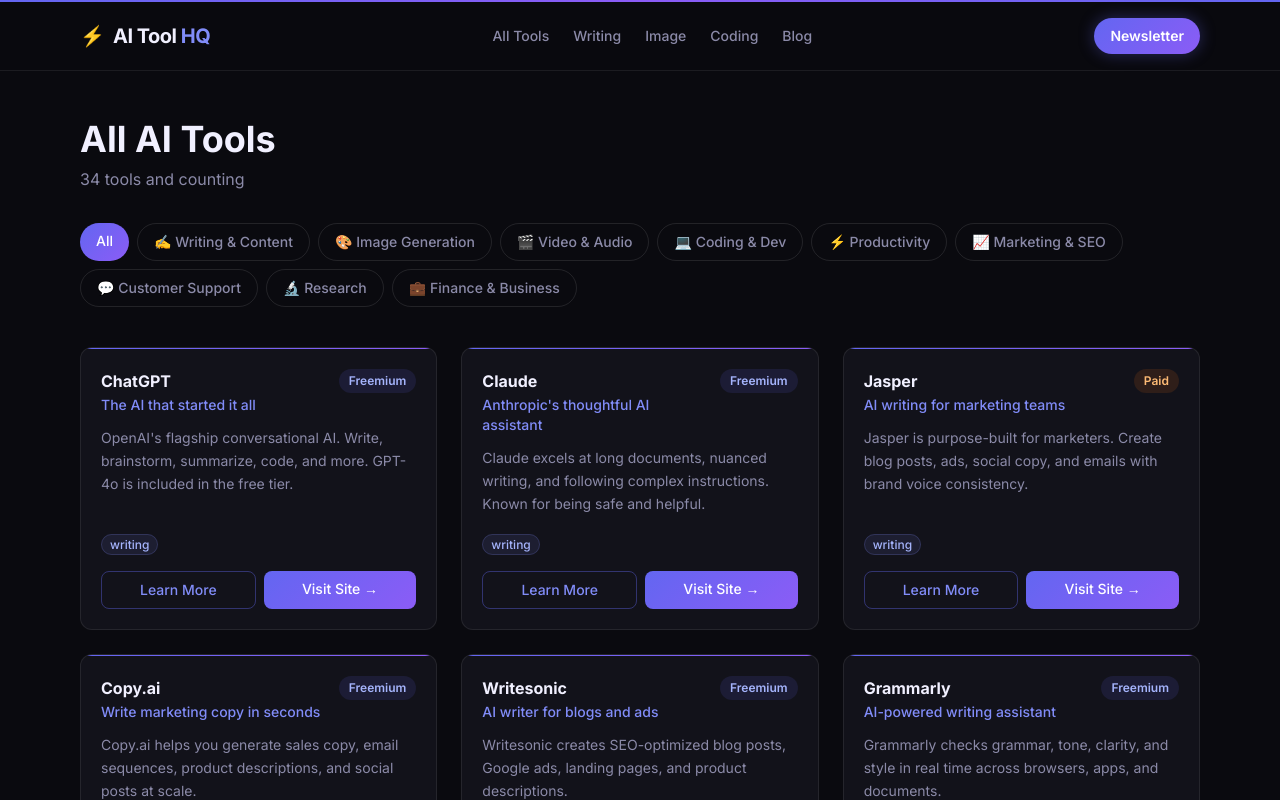
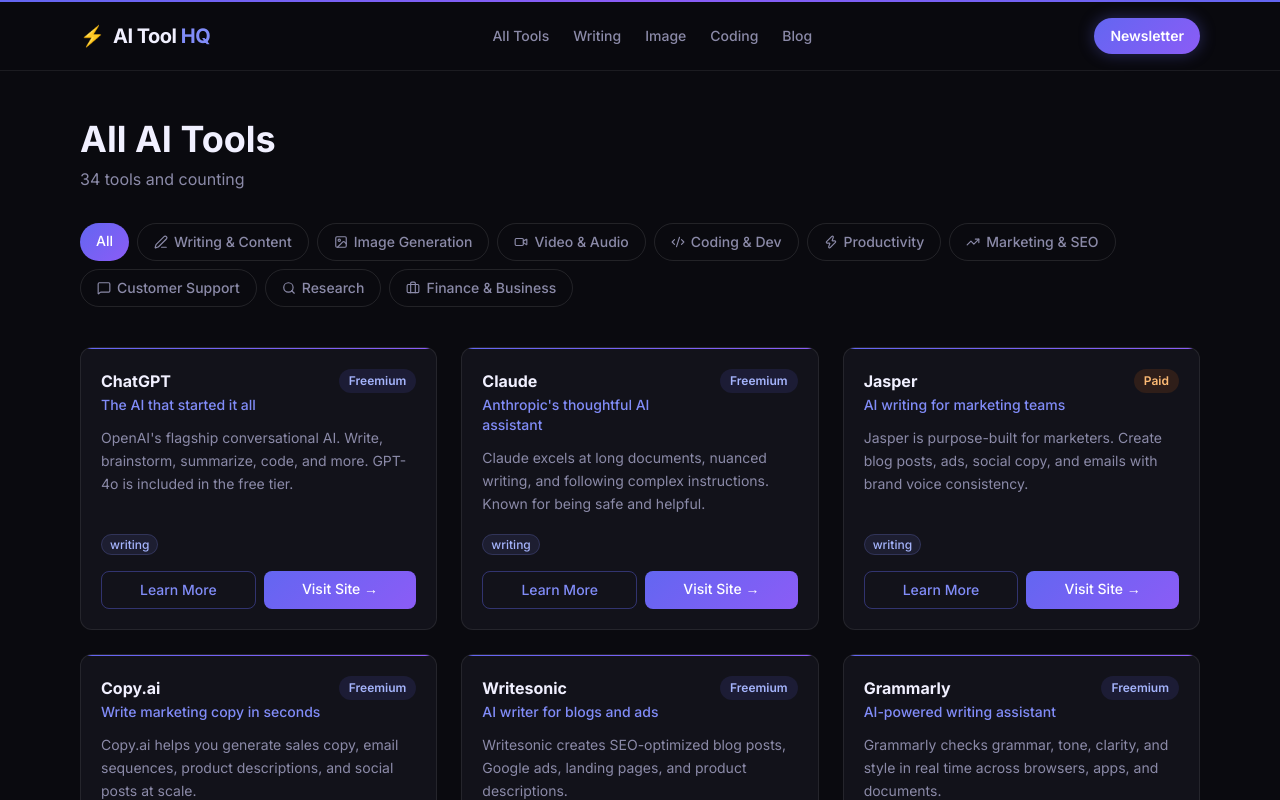
Before and after one commit to aitoolhq/aitoolhq, a Next.js app: page /tools in a window 1280 px wide. Shown: the top 800 px of the page. Built offline with nearby package versions, Linux system fonts and the light colour scheme.

Commit message:
fix: replace emoji with Lucide icons in tools page filter pills

```diff
--- a/src/app/tools/page.tsx
+++ b/src/app/tools/page.tsx
@@ -1,6 +1,7 @@
 import { tools } from '@/data/tools';
 import { categories } from '@/data/categories';
 import { ToolCard } from '@/components/ToolCard';
+import { CategoryIcon } from '@/components/CategoryIcon';
 import { Metadata } from 'next';
 import Link from 'next/link';
 
@@ -31,13 +32,14 @@
           <Link
             key={cat.slug}
             href={`/category/${cat.slug}`}
-            className="px-4 py-2 rounded-full text-sm font-medium transition-colors hover:text-indigo-400"
+            className="inline-flex items-center gap-1.5 px-4 py-2 rounded-full text-sm font-medium transition-colors hover:text-indigo-400"
             style={{
               border: '1px solid rgba(255,255,255,0.1)',
               color: '#8b8aa8',
             }}
           >
-            {cat.emoji} {cat.name}
+            <CategoryIcon name={cat.icon} size={14} />
+            {cat.name}
           </Link>
         ))}
       </div>
```
